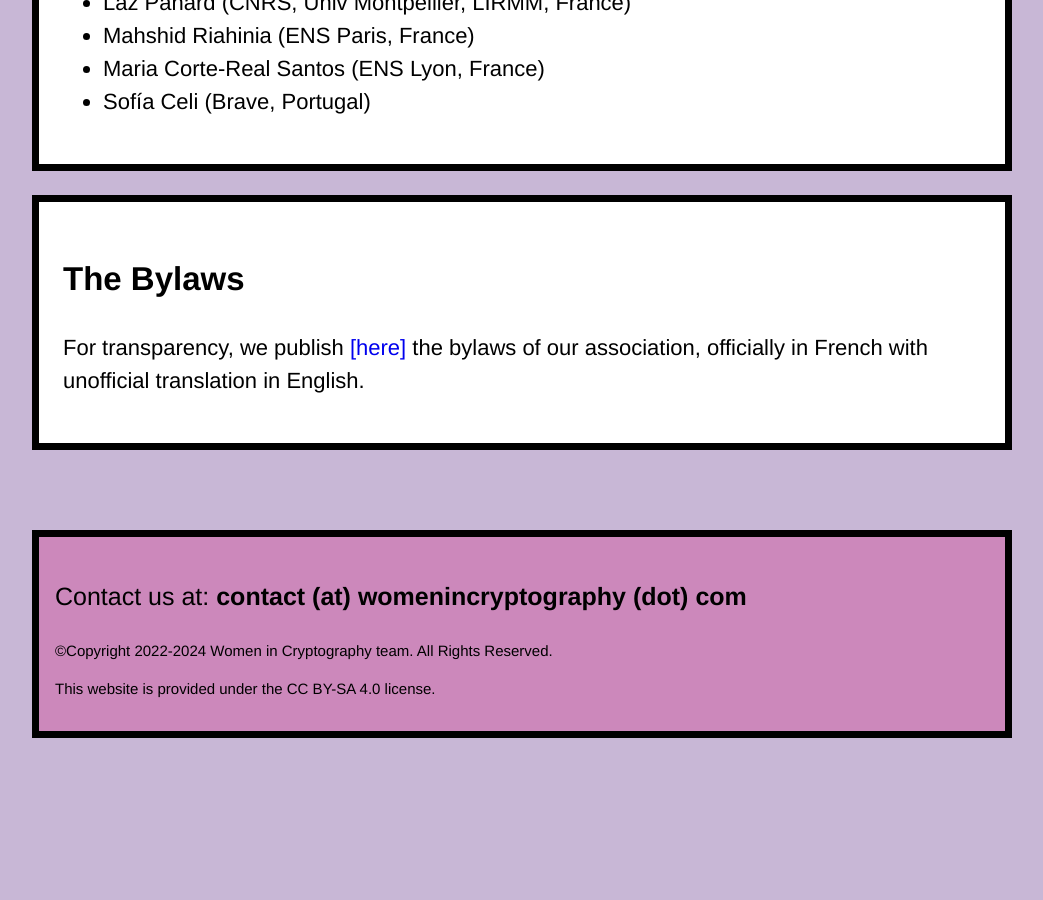
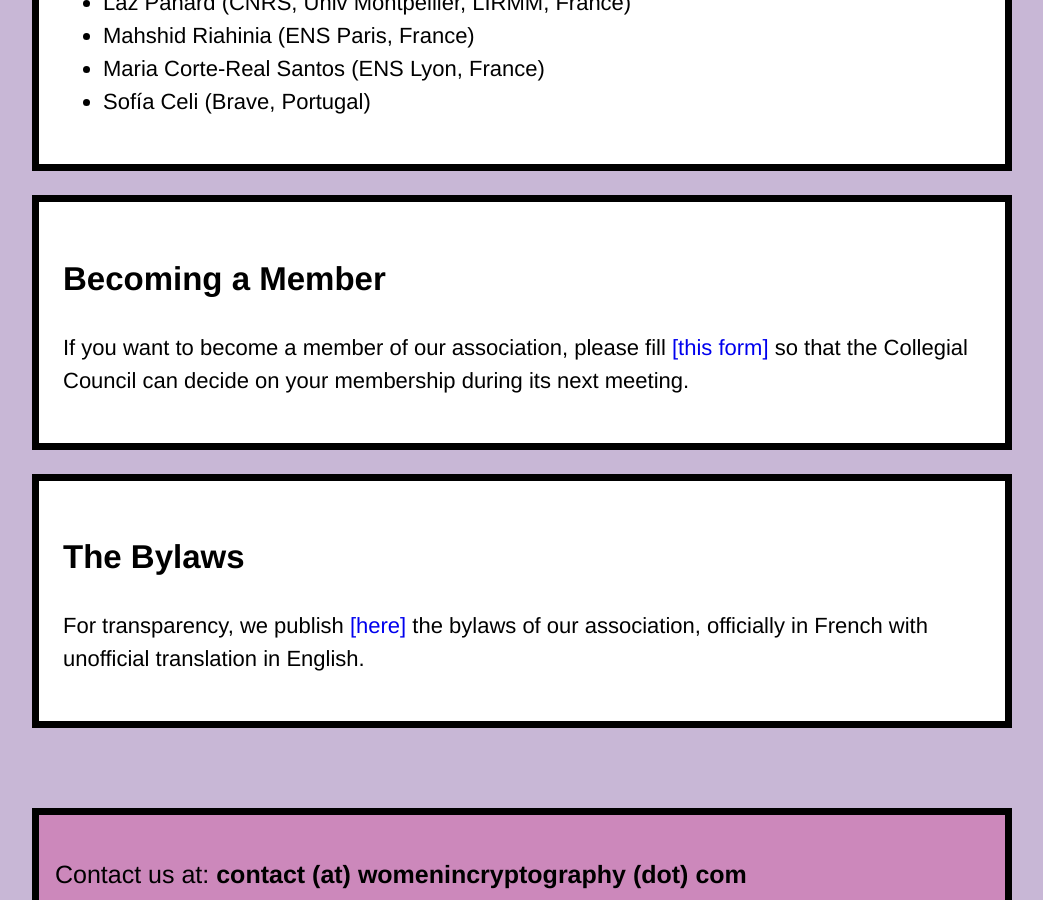
Before and after one commit to women-in-cryptography/women-in-cryptography-website, a Jekyll site: the page built from association.html, in a window 1280 px wide and 900 px high, scrolled down 1298 px. Shown: the whole window, without its empty margins (118-1161 px from the left). Built offline with Jekyll 4.4.1, drawn with Linux system fonts in a browser that asks for light colours; a style sheet for code colours, icons or effects is not loaded; before the commit the page ends 2044 px from its top, so only the background shows below that.

Commit message:
added membership form

```diff
--- a/association.html
+++ b/association.html
@@ -40,6 +40,11 @@ association who want to get more involved.
     <li>Sofía Celi (Brave, Portugal)</li>
   </ul>
 
+</div>
+
+<div class="regular-description-fixed">
+  <h2>Becoming a Member</h2>
+  <p>If you want to become a member of our association, please fill <a href="https://docs.google.com/forms/d/e/1FAIpQLSe94yiS8cAklc4FwVnXMRnm_fZmJ6g-TqYSJdBXvUxPq-53Ow/viewform?usp=dialog">[this form]</a> so that the Collegial Council can decide on your membership during its next meeting. </p>
 </div>
 
 <div class="regular-description-fixed">
```
